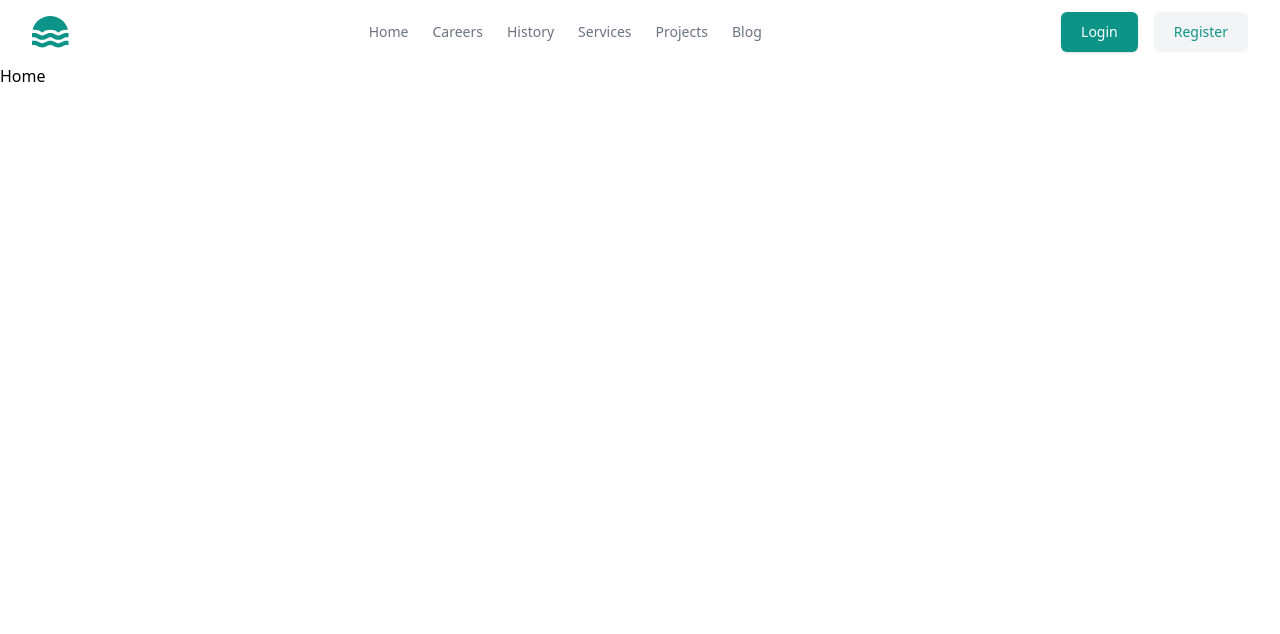
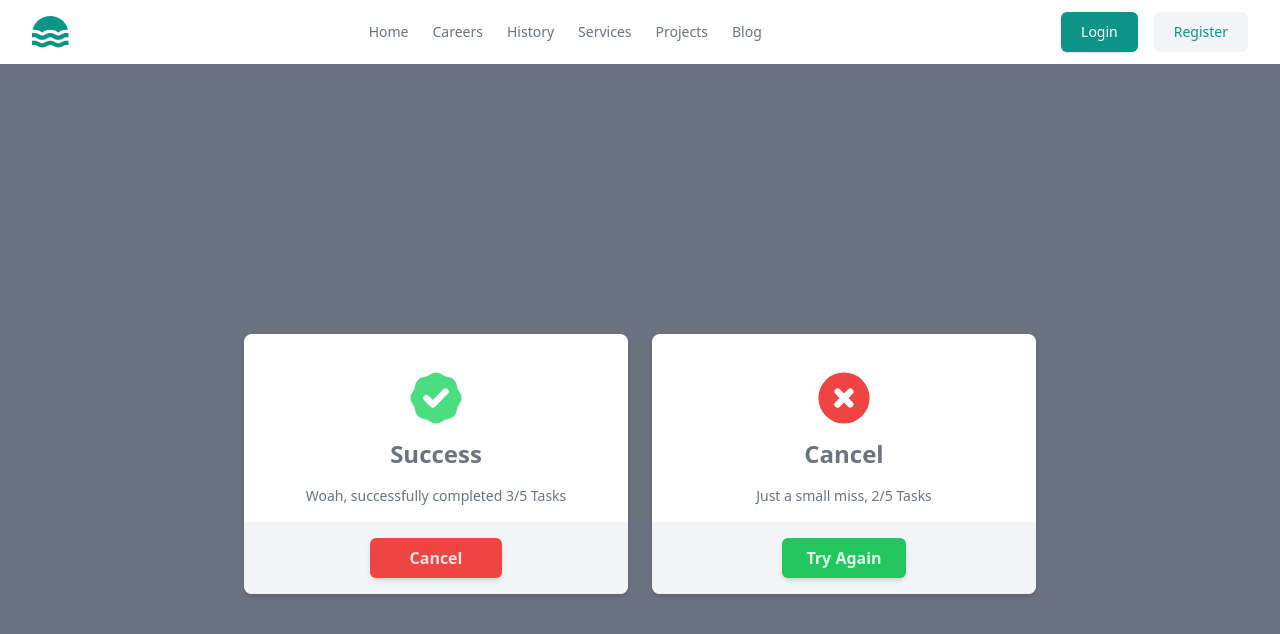
Before and after one commit to ABay23/WOTracker, a React (Create React App) app in the folder frontend/: page / in a window 1280 px wide. Shown: the top 634 px of the page. Built offline with nearby package versions, Linux system fonts and the light colour scheme.

Commit message:
Home Cards

```diff
--- a/frontend/src/pages/Home.jsx
+++ b/frontend/src/pages/Home.jsx
@@ -1,7 +1,62 @@
 import React from 'react'
 
 const Home = () => {
-  return <div>Home</div>
+  return (
+    <div>
+      <div className='flex w-screen h-screen flex-col items-center justify-center space-y-6 bg-gray-500 px-4 sm:flex-row sm:space-x-6 sm:space-y-0'>
+        <div className='w-full max-w-sm overflow-hidden rounded-lg bg-white shadow-md duration-300 hover:scale-105 hover:shadow-xl'>
+          <svg
+            xmlns='http://www.w3.org/2000/svg'
+            className='mx-auto mt-8 h-16 w-16 text-green-400'
+            viewBox='0 0 20 20'
+            fill='currentColor'
+          >
+            <path
+              fill-rule='evenodd'
+              d='M6.267 3.455a3.066 3.066 0 001.745-.723 3.066 3.066 0 013.976 0 3.066 3.066 0 001.745.723 3.066 3.066 0 012.812 2.812c.051.643.304 1.254.723 1.745a3.066 3.066 0 010 3.976 3.066 3.066 0 00-.723 1.745 3.066 3.066 0 01-2.812 2.812 3.066 3.066 0 00-1.745.723 3.066 3.066 0 01-3.976 0 3.066 3.066 0 00-1.745-.723 3.066 3.066 0 01-2.812-2.812 3.066 3.066 0 00-.723-1.745 3.066 3.066 0 010-3.976 3.066 3.066 0 00.723-1.745 3.066 3.066 0 012.812-2.812zm7.44 5.252a1 1 0 00-1.414-1.414L9 10.586 7.707 9.293a1 1 0 00-1.414 1.414l2 2a1 1 0 001.414 0l4-4z'
+              clip-rule='evenodd'
+            />
+          </svg>
+          <h1 className='mt-2 text-center text-2xl font-bold text-gray-500'>
+            Success
+          </h1>
+          <p className='my-4 text-center text-sm text-gray-500'>
+            Woah, successfully completed 3/5 Tasks
+          </p>
+          <div className='space-x-4 bg-gray-100 py-4 text-center'>
+            <button className='inline-block rounded-md bg-red-500 px-10 py-2 font-semibold text-red-100 shadow-md duration-75 hover:bg-red-400'>
+              Cancel
+            </button>
+          </div>
+        </div>
+        <div className='w-full max-w-sm overflow-hidden rounded-lg bg-white shadow-md duration-300 hover:scale-105 hover:shadow-xl'>
+          <svg
+            xmlns='http://www.w3.org/2000/svg'
+            className='mx-auto mt-8 h-16 w-16 text-red-500'
+            viewBox='0 0 20 20'
+            fill='currentColor'
+          >
+            <path
+              fill-rule='evenodd'
+              d='M10 18a8 8 0 100-16 8 8 0 000 16zM8.707 7.293a1 1 0 00-1.414 1.414L8.586 10l-1.293 1.293a1 1 0 101.414 1.414L10 11.414l1.293 1.293a1 1 0 001.414-1.414L11.414 10l1.293-1.293a1 1 0 00-1.414-1.414L10 8.586 8.707 7.293z'
+              clip-rule='evenodd'
+            />
+          </svg>
+          <h1 className='mt-2 text-center text-2xl font-bold text-gray-500'>
+            Cancel
+          </h1>
+          <p className='my-4 text-center text-sm text-gray-500'>
+            Just a small miss, 2/5 Tasks
+          </p>
+          <div className='space-x-4 bg-gray-100 py-4 text-center'>
+            <button className='inline-block rounded-md bg-green-500 px-6 py-2 font-semibold text-green-100 shadow-md duration-75 hover:bg-green-400'>
+              Try Again
+            </button>
+          </div>
+        </div>
+      </div>
+    </div>
+  )
 }
 
 export default Home
```
